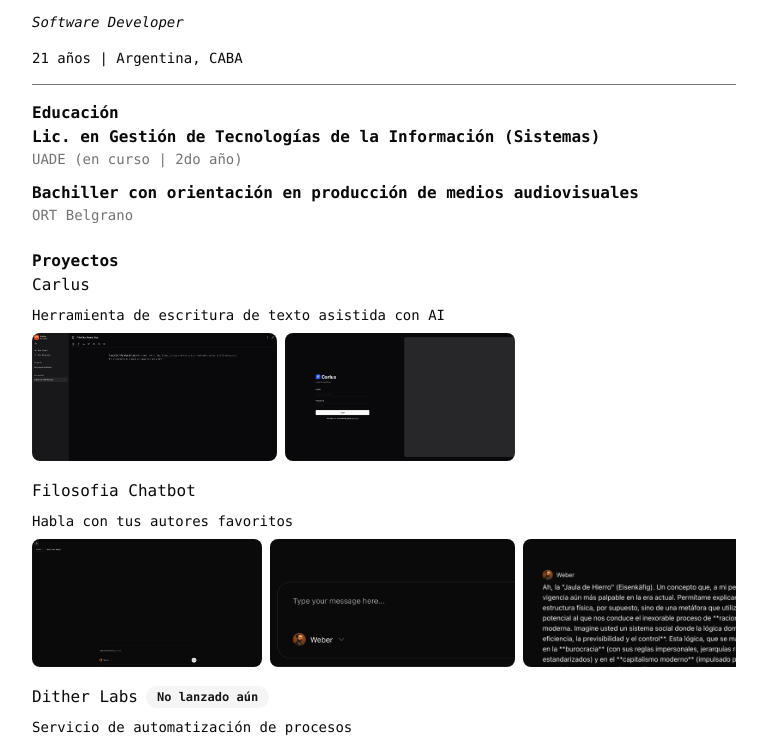
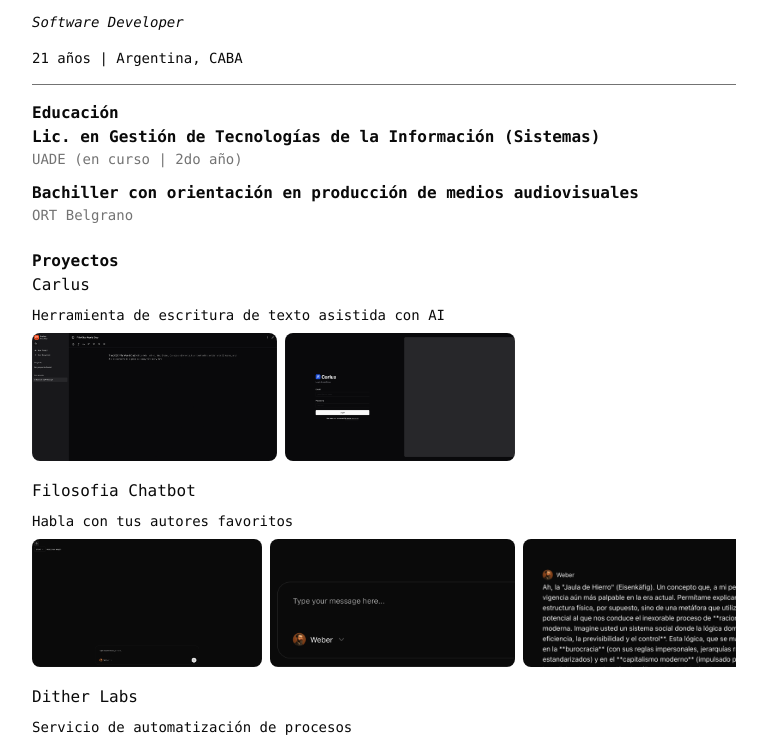
Before and after one commit to sottati/cv-sottati, an Astro site: page / in a window 1280 px wide. Shown: the part 72-809 px from the top of the page, without its empty margins (256-1023 px from the left). Built offline with nearby package versions, Linux system fonts and the light colour scheme; Astro itself is replaced by a stand-in of ours.

Commit message:
Ditherlabs

```diff
--- a/src/pages/index.astro
+++ b/src/pages/index.astro
@@ -76,9 +76,9 @@ const projects = [
   {
     title: "Dither Labs",
     description: "Servicio de automatización de procesos",
-    url: undefined,
+    url: "https://ditherlabs.vercel.app",
     images: ditherImages,
-    badge: "No lanzado aún",
+    badge: undefined,
   },
   {
     title: "Pack Pilot",
```
